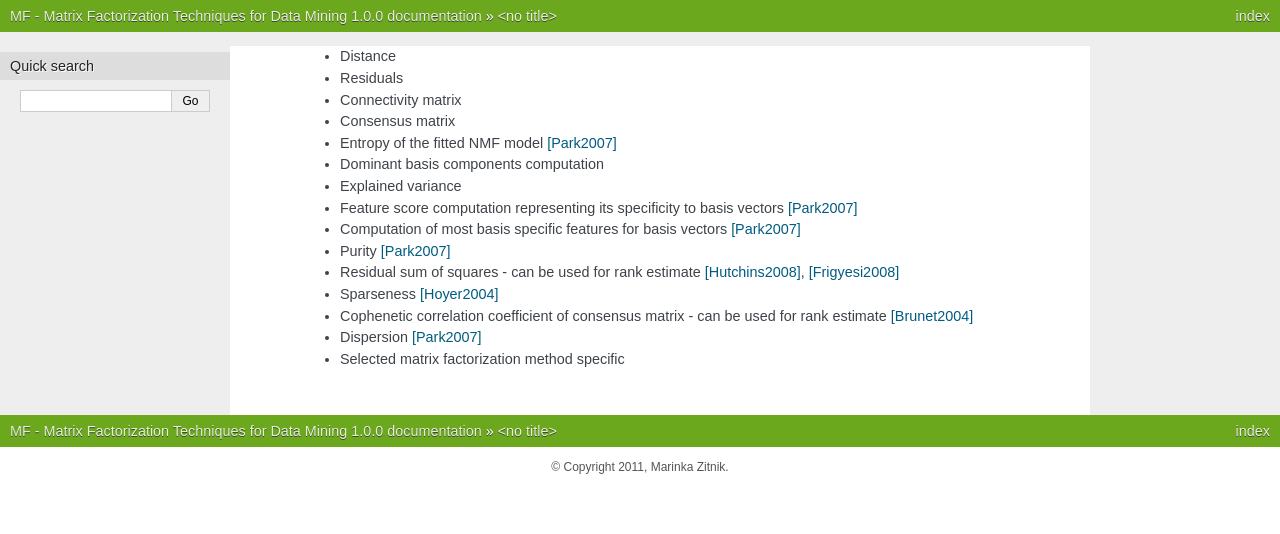
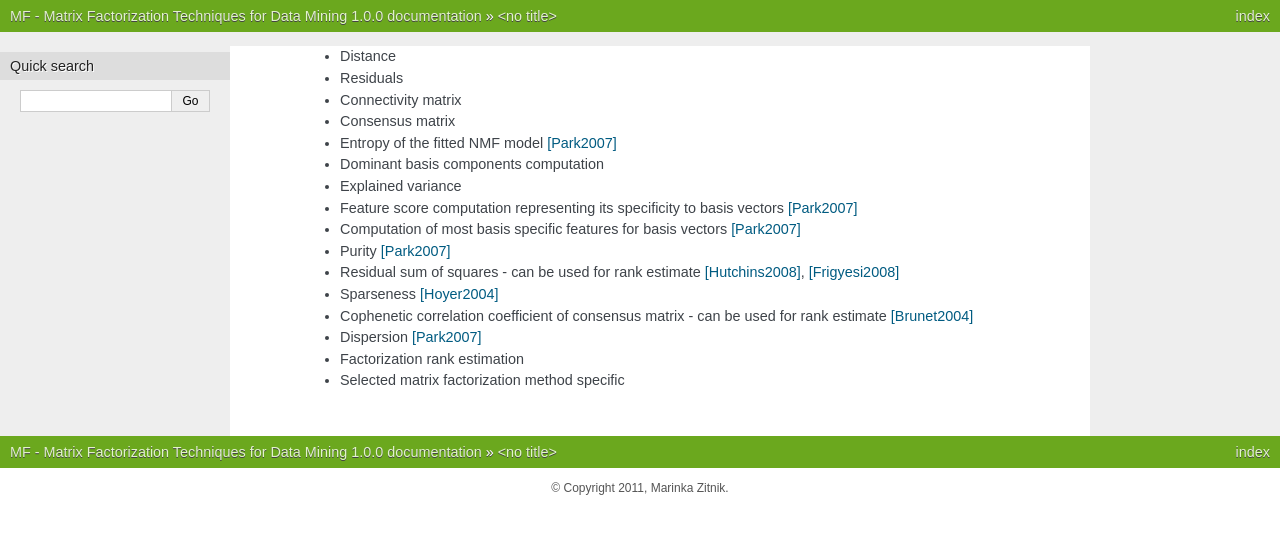
Before and after one commit to mims-harvard/nimfa, a Sphinx documentation site: the page built from docs/source/content-quality-performance.rst, in a window 1280 px wide. Shown: the top 534 px of the page. Built offline with Sphinx 7.4.7, drawn with Linux system fonts in a browser that asks for light colours.

Commit message:
update docs

```diff
--- a/docs/source/content-quality-performance.rst
+++ b/docs/source/content-quality-performance.rst
@@ -27,4 +27,6 @@
 
  * Dispersion [Park2007]_
 
+ * Factorization rank estimation
+
  * Selected matrix factorization method specific
```
